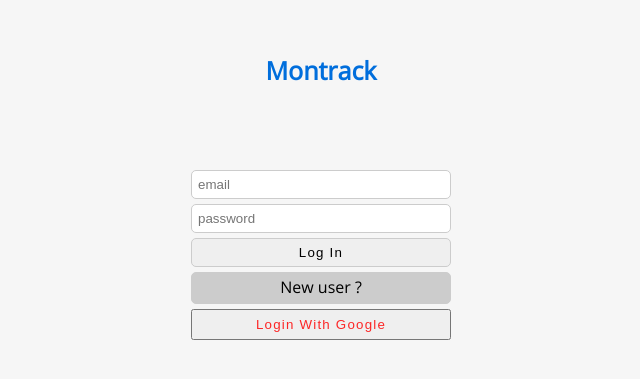
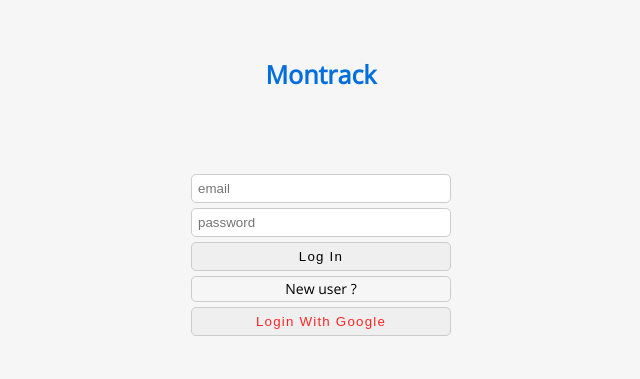
Before and after one commit to sujoys10/expense-book, a React (Create React App) app: page / in a window 1280 px wide. Shown: the part 205-584 px from the top of the page, without its empty margins (319-959 px from the left). Built offline with nearby package versions, Linux system fonts and the light colour scheme; no server answers; the database is empty.

Commit message:
updated style

```diff
--- a/src/styles/base/_base.scss
+++ b/src/styles/base/_base.scss
@@ -28,7 +28,7 @@ body {
 
 button:hover {
     background: #006edc;
-    color: #ccc;
+    color: #f6f6f6;
 }
 
 @media screen and (max-width: 500px){
--- a/src/styles/components/Home.scss
+++ b/src/styles/components/Home.scss
@@ -22,9 +22,10 @@
     margin-top: 0.5rem;
     border: 1px solid #ccc;
     border-radius: 0.5rem;
-    padding: 0.2rem;
+    padding: 0.1rem;
+    font-size: 1.4rem;
     text-align: center;
-    background: #ccc;
+    background: #f6f6f6;
 }
 
 .auth__switch:hover {
@@ -36,7 +37,14 @@
     width: 100%;
     padding: 0.6rem;
     margin-top: 0.5rem;
+    border: 1px solid #ccc;
+    border-radius: 0.5rem;
     text-transform: capitalize;
     letter-spacing: 1.2px;
     color: rgba(255, 0, 0, 0.842);
 }
+
+.home__googleLogin:hover {
+    background: rgba(255, 0, 0, 0.842);
+    color: #f6f6f6;
+}
```
